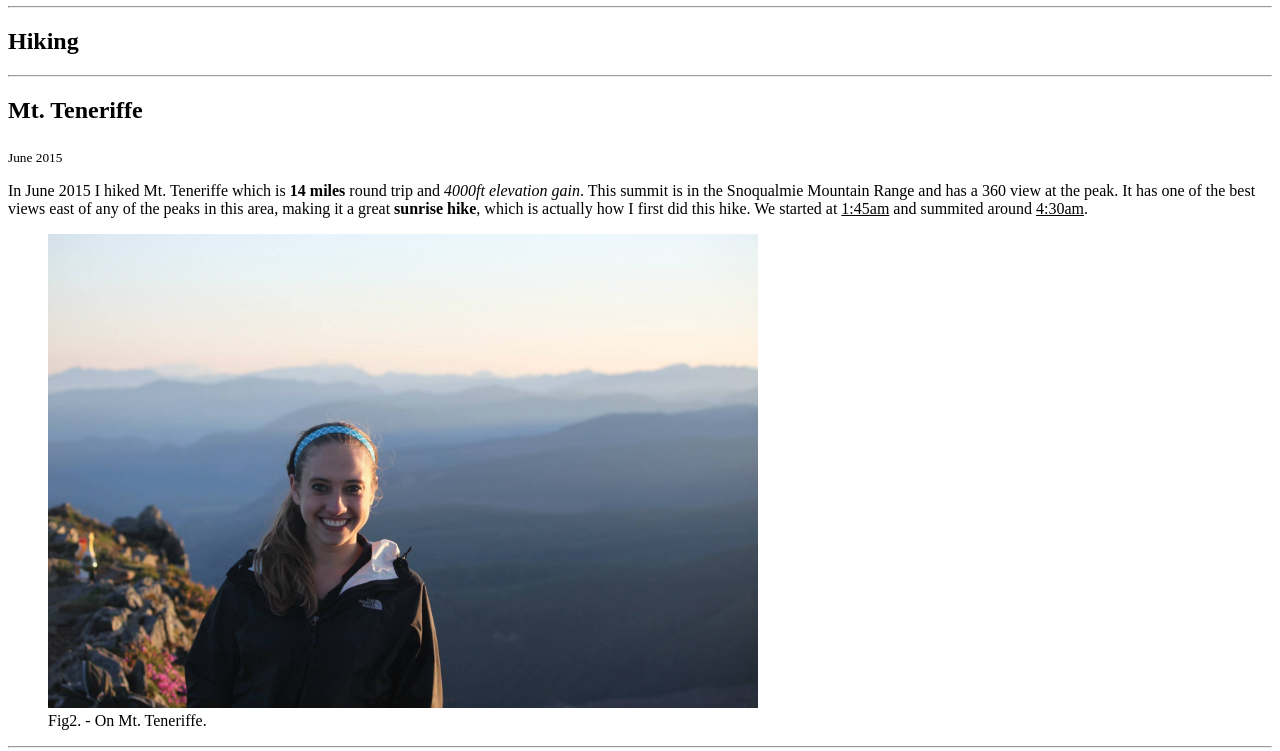
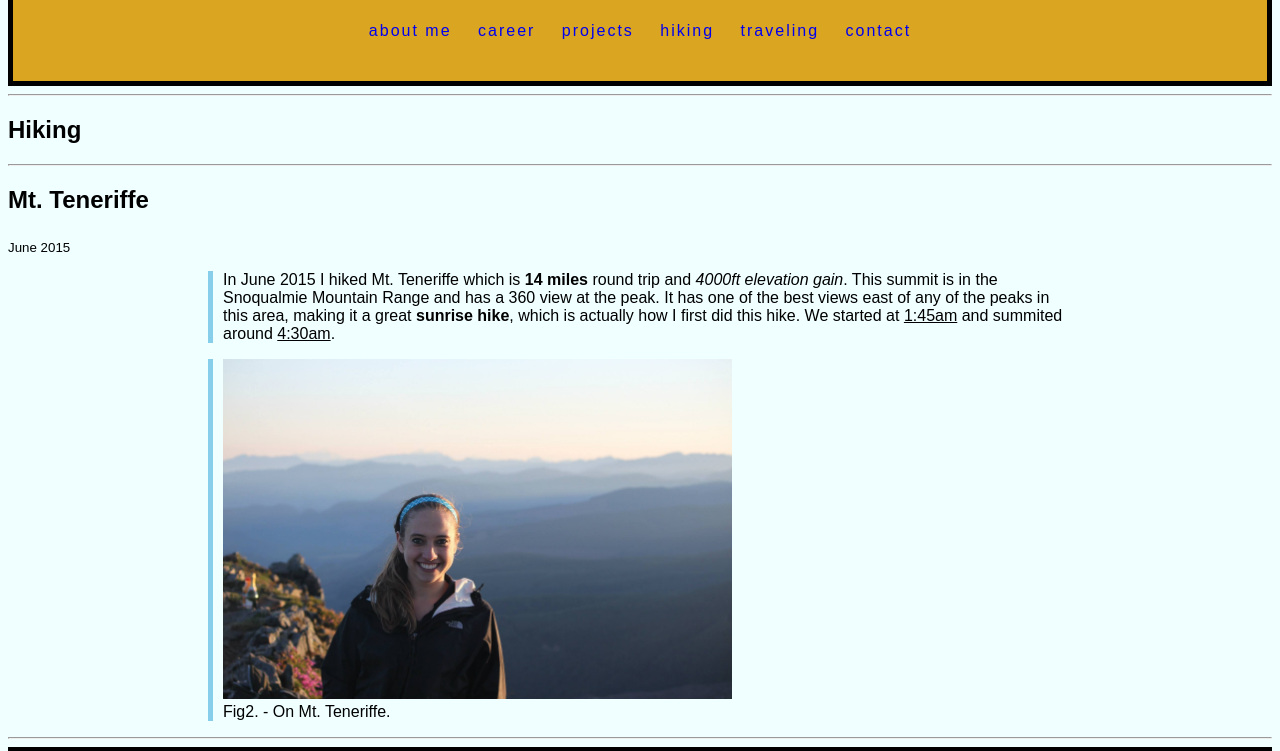
Before and after one commit to lheintz/portfolio, a plain HTML site: page hiking.html in a window 1280 px wide. Shown: the part 332-1083 px from the top of the page. Drawn offline with Linux system fonts and the light colour scheme.

Commit message:
i think i fixed all the linking issues and added what was lost back in to the HTMLs actually have htmls now

```diff
--- a/hiking.html
+++ b/hiking.html
@@ -4,6 +4,7 @@
 <head>
   <meta charset="UTF-8">
   <title>Lauren Heintz Personal Portfolio Website</title>
+  <link rel="stylesheet" type="text/css" href="styles/first-stylesheet.css">
 </head>
 
 <body>
@@ -31,9 +32,9 @@
       <h2>Mt. Teneriffe</h2>
       <sub>June 2015</sub>
 
-      <p>In June 2015 I hiked Mt. Teneriffe which is <strong>14 miles</strong> round trip and <i>4000ft elevation gain</i>. This summit is in the Snoqualmie Mountain Range and has a 360 view at the peak. It has one of the best views east of any of the peaks in this area, making it a great <b>sunrise hike</b>, which is actually how I first did this hike. We started at <u>1:45am</u> and summited around <u>4:30am</u>.</p>
+      <p class = "entry">In June 2015 I hiked Mt. Teneriffe which is <strong>14 miles</strong> round trip and <i>4000ft elevation gain</i>. This summit is in the Snoqualmie Mountain Range and has a 360 view at the peak. It has one of the best views east of any of the peaks in this area, making it a great <b>sunrise hike</b>, which is actually how I first did this hike. We started at <u>1:45am</u> and summited around <u>4:30am</u>.</p>
 
-      <figure>
+      <figure class = "entry">
         <img src="images/teneriffe.jpg" title="Teneriffe Photo" alt="Teneriffe" height=60% width=60%>
         <figcaption>Fig2. - On Mt. Teneriffe.</figcaption>
       </figure>
```
Also changed, not shown: contact.html (+1 -0 lines), index.html (+1 -0 lines), projects.html (+3 -2 lines).
